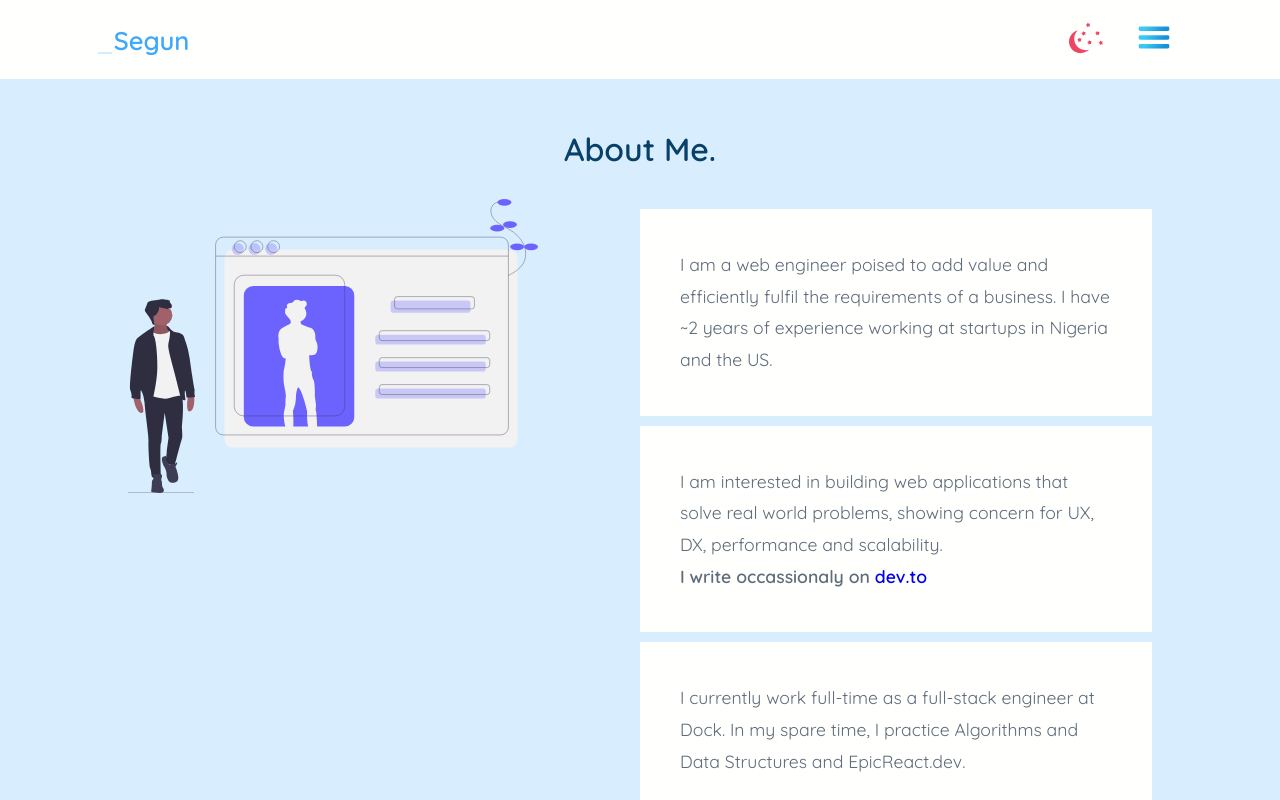
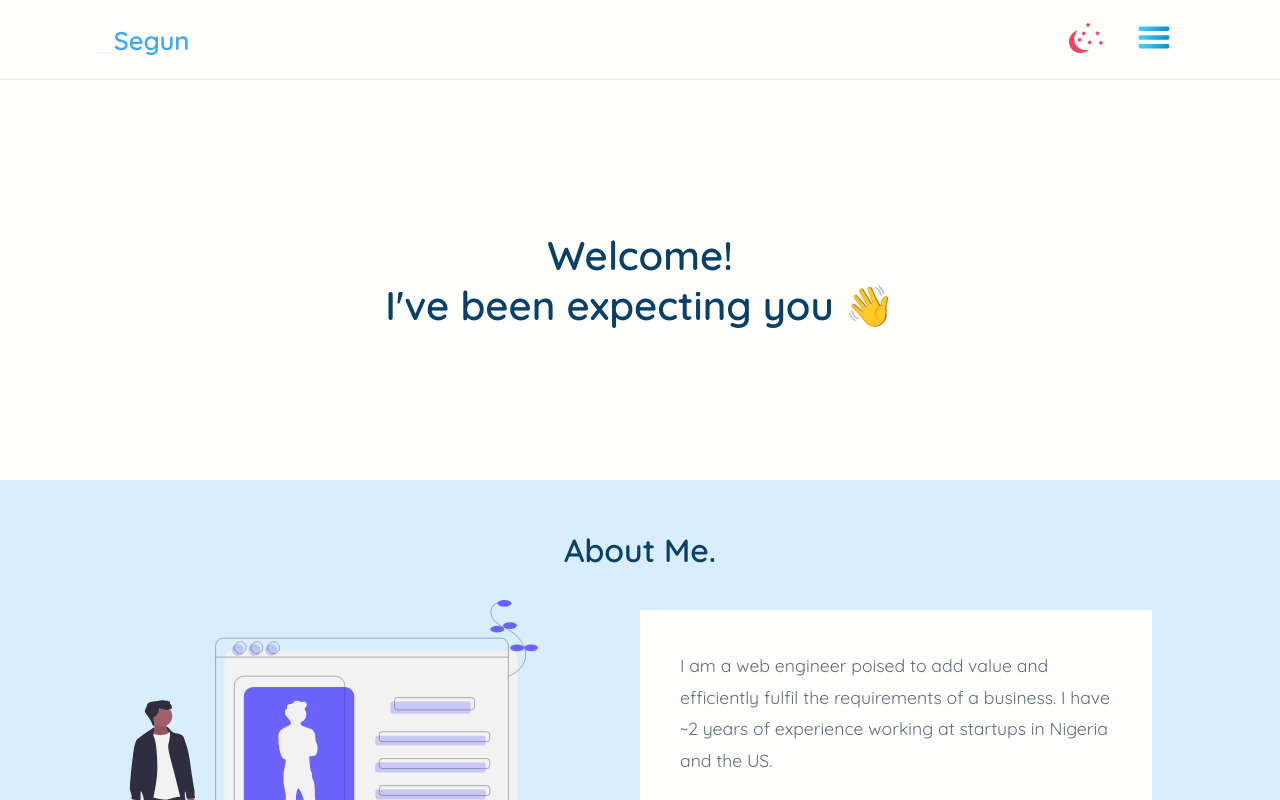
Before and after one commit to Segun98/portfolio, a Vue app: page / in a window 1280 px wide. Shown: the top 800 px of the page. Built offline with nearby package versions, Linux system fonts and the light colour scheme.

Commit message:
add new intro

```diff
--- a/src/components/Header.vue
+++ b/src/components/Header.vue
@@ -133,6 +133,9 @@ export default {
 </script>
 
 <style scoped>
+header {
+  border-bottom: 1px solid #d8eefe;
+}
 .darkMode {
   background: rgb(21, 32, 43);
   background: black;
--- a/src/views/Home.vue
+++ b/src/views/Home.vue
@@ -12,6 +12,15 @@
         <!-- <small class="particles-item">&#8226; vue</small> -->
         <!-- <small class="particles-item">&#8226; graphql</small> -->
         <small class="particles-item">best practices</small>
+      </div>
+      <div
+        class="new-intro"
+        data-aos="fade-up"
+        data-aos-duration="1000"
+        :style="[this.isDark ? { color: 'white' } : {}]"
+      >
+        Welcome! <br />
+        I've been expecting you 👋
       </div>
       <!-- <div class="intro-wrap" id="intro">
         <div class="main-intro" data-aos="fade-up" data-aos-duration="1000">
@@ -179,6 +188,21 @@ main {
   transition: 0.5s ease-in-out;
 }
 
+.new-intro {
+  color: #094067;
+  font-size: 1.5rem;
+  font-weight: bold;
+  padding: 50px 0;
+  text-align: center;
+}
+
+@media only screen and (min-width: 700px) {
+  .new-intro {
+    font-size: 2.5rem;
+    padding: 150px 0;
+    font-weight: bold;
+  }
+}
 .intro-wrap {
   display: grid;
   grid-template-columns: 1fr;
```
